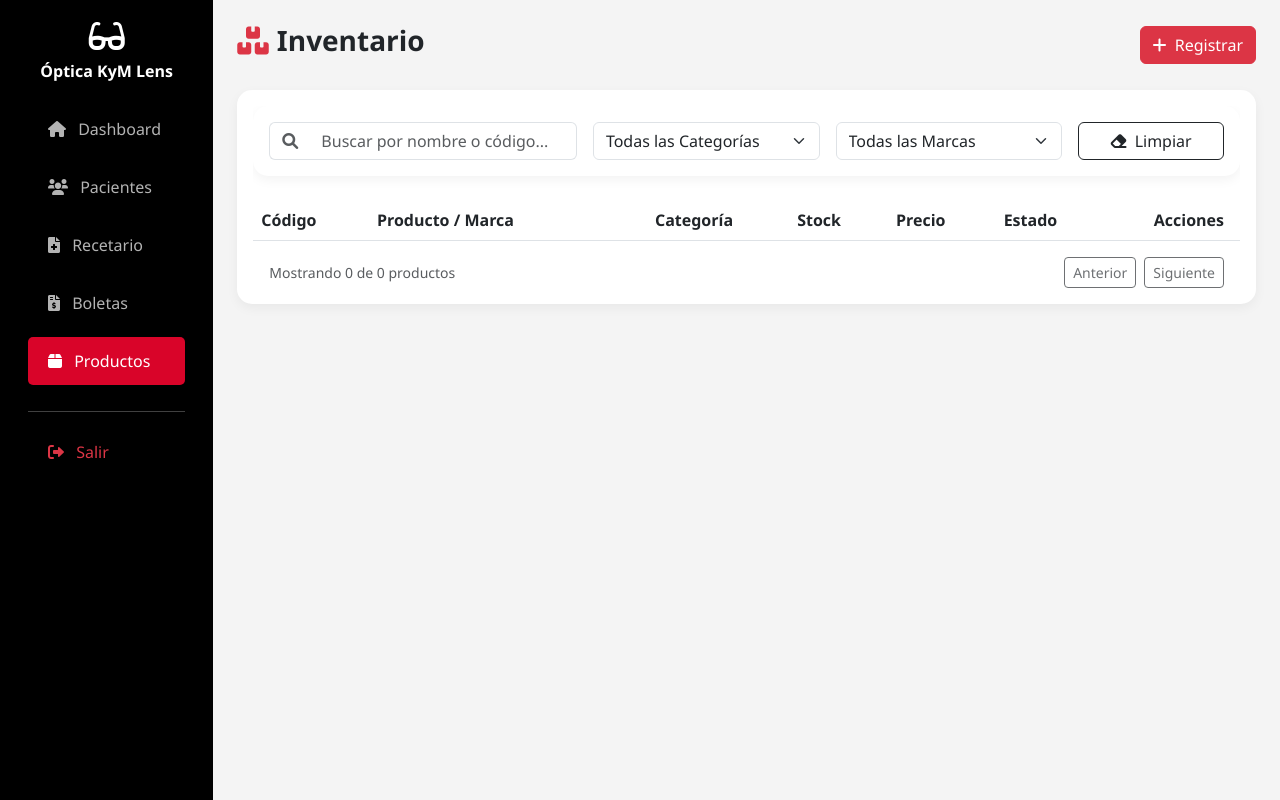
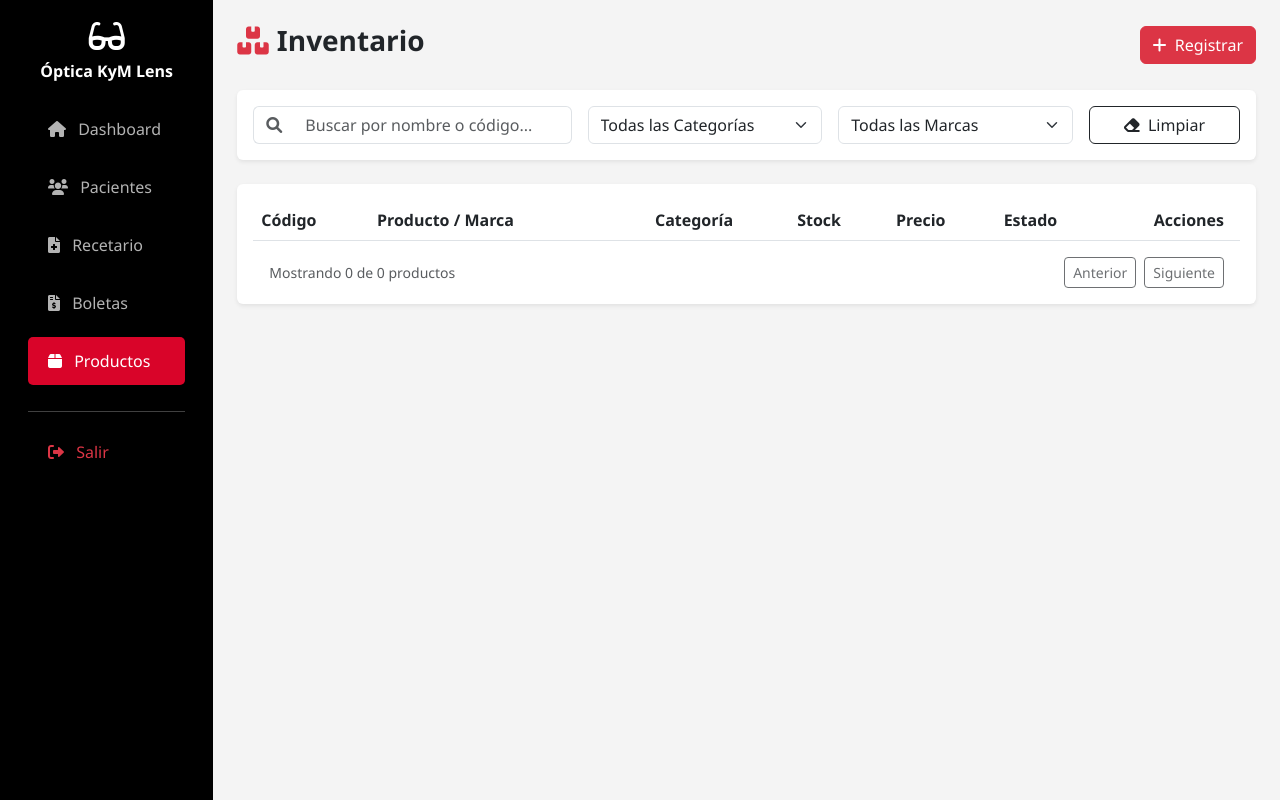
Before and after one commit to JMVasquezR/administrador_optica, a Django app: page /gestion-kym-26/productos/ in a window 1280 px wide. Run offline with Django 5.2, Linux system fonts and the light colour scheme; the visitor is signed in with stand-in values (Sample User, id 1); data that the repository does not hold is empty.

Commit message:
mejora en diseno

```diff
--- a/app_web/static/v2/productos/productos.js
+++ b/app_web/static/v2/productos/productos.js
@@ -63,12 +63,14 @@ const renderTable = (products) => {
                     <i class="fa-solid fa-circle ${product.status ? 'text-success' : 'text-danger'}"></i>
                 </td>
                 <td class="text-end pe-3">
-            <button class="btn btn-sm btn-outline-dark me-1" onclick="editProduct(${product.id})">
+                    <div class="btn-group">
+                        <button class="btn btn-sm btn-outline-dark" onclick="editProduct(${product.id})">
                             <i class="fas fa-pen"></i>
                         </button>
                         <button class="btn btn-sm btn-outline-danger" onclick="deleteProduct(${product.id})">
                             <i class="fas fa-trash"></i>
                         </button>
+                    </div>
                 </td>
             </tr>
         `;
--- a/app_web/templates/v2/productos/listado.html
+++ b/app_web/templates/v2/productos/listado.html
@@ -32,9 +32,7 @@
                 </button>
             </div>
 
-            <div class="table-container p-3">
-                <div class="table-responsive">
-                    <div class="table-container p-3 mb-4">
+            <div class="table-container p-3 mb-4 bg-white shadow-sm rounded">
                 <div class="row g-3">
                     <div class="col-md-4">
                         <div class="input-group">
@@ -61,6 +59,9 @@
                     </div>
                 </div>
             </div>
+
+            <div class="table-container p-3 bg-white shadow-sm rounded">
+                <div class="table-responsive">
                     <table class="table table-hover align-middle">
                         <thead class="thead-custom">
                         <tr>
```
Lines whose indentation alone changed are shown as unchanged.
